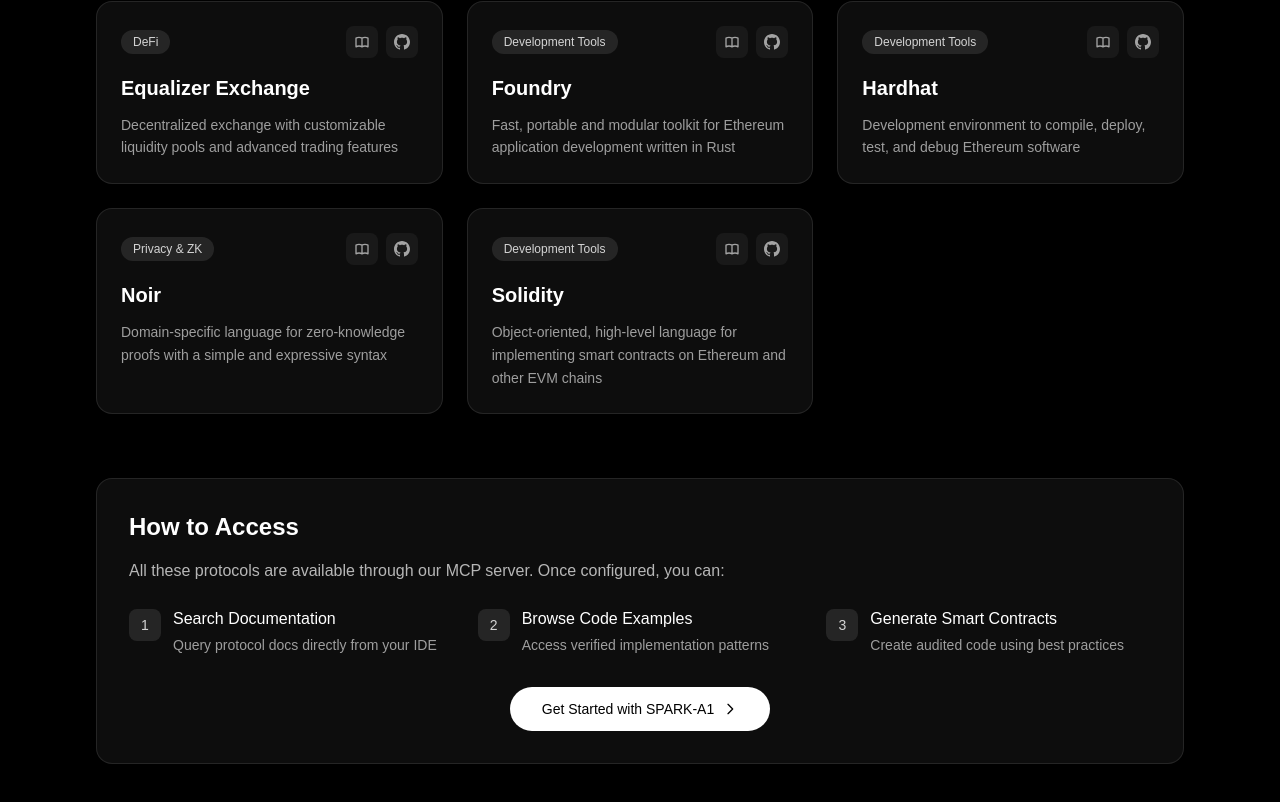
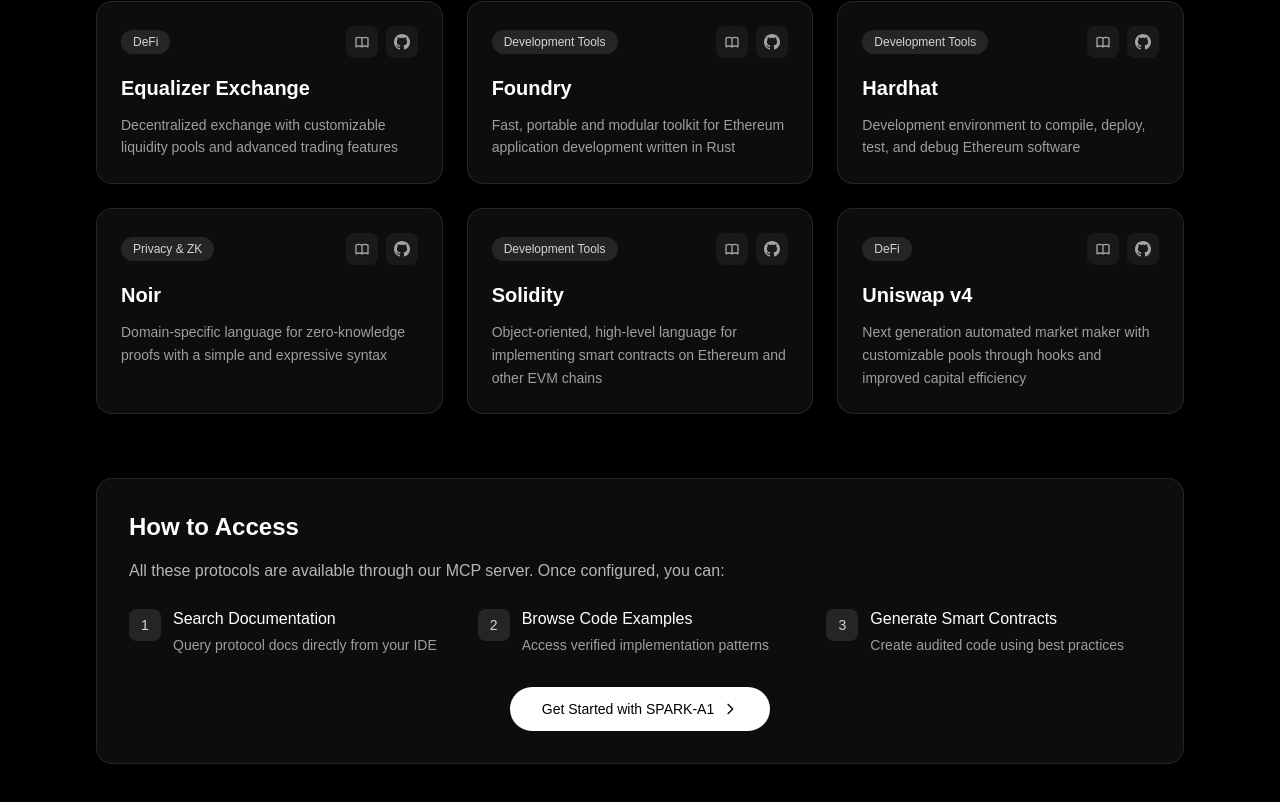
Before and after one commit to chrom-ar/vora-site, a Next.js app: page /indexed-protocols in a window 1280 px wide. Shown: the part 714-1516 px from the top of the page. Built offline with nearby package versions, Linux system fonts and the light colour scheme.

Commit message:
Uniswap v4 indexed

```diff
--- a/app/indexed-protocols/page.tsx
+++ b/app/indexed-protocols/page.tsx
@@ -68,6 +68,13 @@
     docs: "https://docs.soliditylang.org/",
     github: "https://github.com/argotorg/solidity",
     category: "Development Tools",
+  },
+  {
+    name: "Uniswap v4",
+    description: "Next generation automated market maker with customizable pools through hooks and improved capital efficiency",
+    docs: "https://docs.uniswap.org/contracts/v4/overview",
+    github: "https://github.com/Uniswap/v4-core",
+    category: "DeFi",
   },
   // {
   //   name: "CDP (Coinbase)",
```
